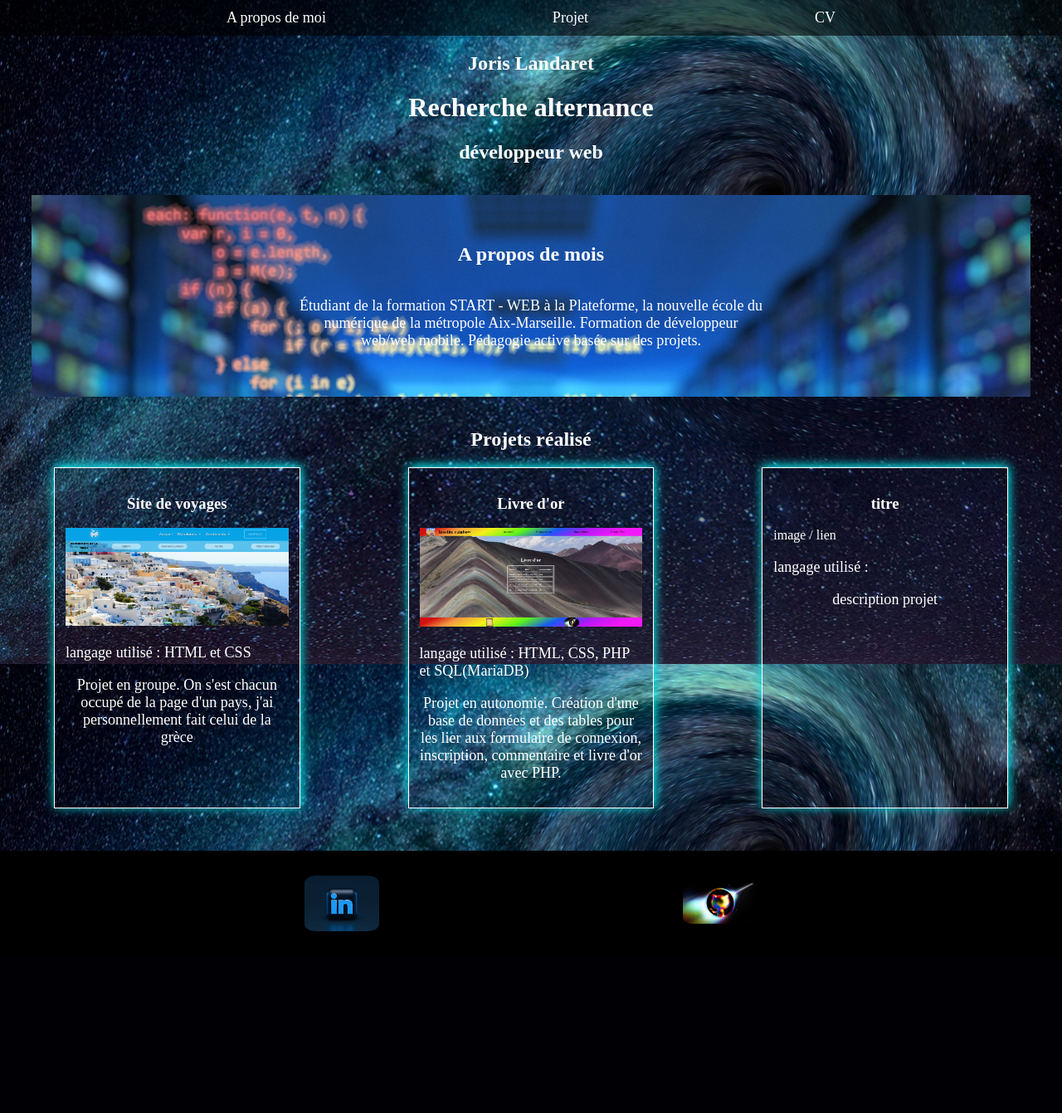
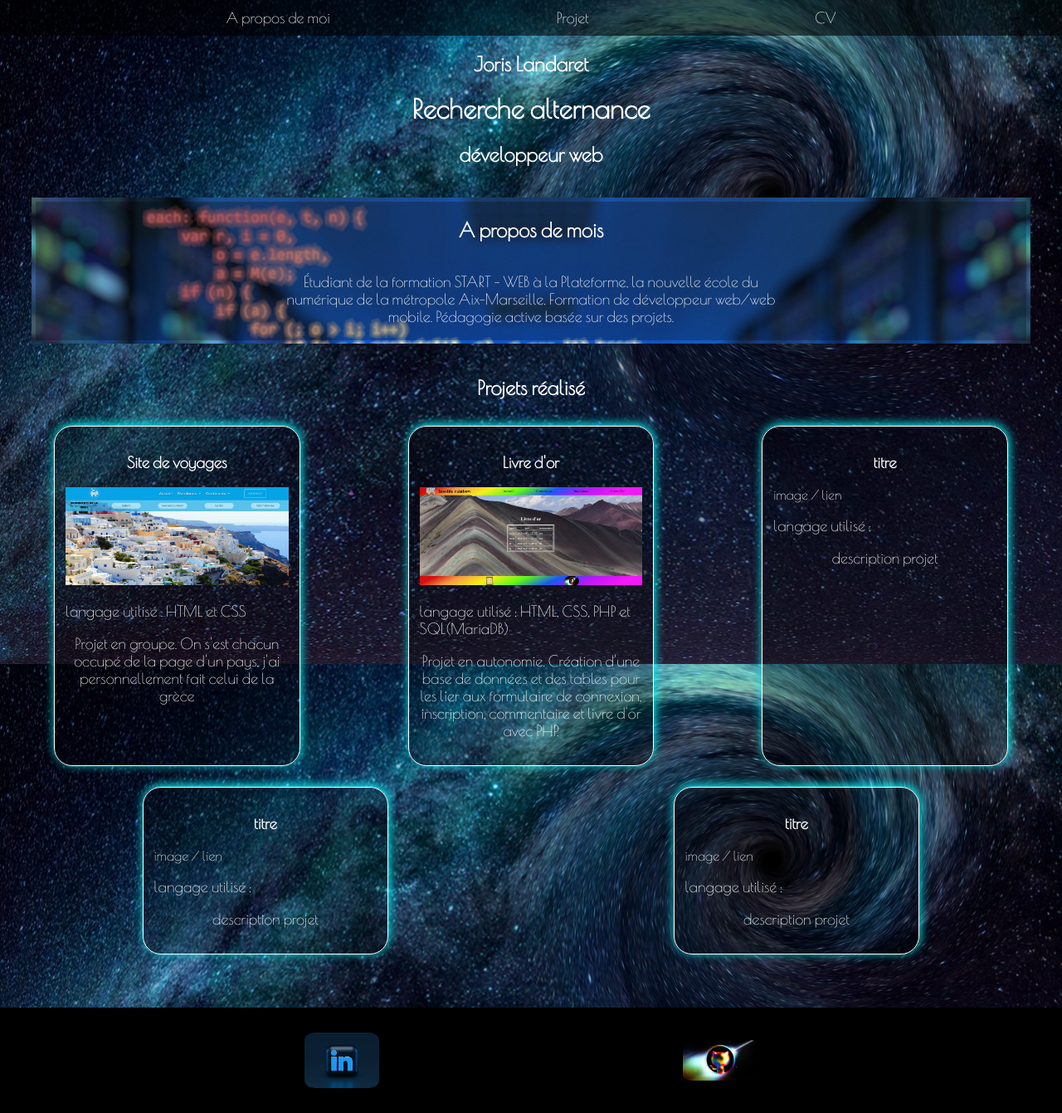
Before and after one commit to joris-landaret/site-perso, a PHP site: page / in a window 1280 px wide. Shown: the whole page at 83% size. Before the commit the page ends 1122 px from the top, so only its background shows below. Run offline with PHP 8.4, Linux system fonts and the light colour scheme.

Commit message:
Amélioration du designe

```diff
--- a/index.php
+++ b/index.php
@@ -1,3 +1,9 @@
+<?php
+
+
+
+?>
+
 <!DOCTYPE html>
 <html lang="en">
 
@@ -20,6 +26,7 @@
         <h2 class="titre">Joris Landaret</h2>
         <h1 class="titre">Recherche alternance</h1>
         <h2 class="titre">développeur web</h2>
+        <div id="back">
             <div id="ok">
                 <h2 class="titre" id="titre_moi">A propos de mois</h2>
                 <p class="titre text">
@@ -29,6 +36,7 @@
                     Formation de développeur web/web mobile.
                     Pédagogie active basée sur des projets.
                 </p>
+            </div>
         </div>
 
         <h2 class="titre">Projets réalisé</h2>
@@ -58,6 +66,20 @@
                 <p class="langue">langage utilisé : </p>
                 <p>description projet</p>
             </div>
+
+            <div class="mes_projets">
+                <h3 class="titre">titre</h3>
+                <a href="" target="_blank"><img src="" alt="">image / lien</a>
+                <p class="langue">langage utilisé : </p>
+                <p>description projet</p>
+            </div>
+
+            <div class="mes_projets">
+                <h3 class="titre">titre</h3>
+                <a href="" target="_blank"><img src="" alt="">image / lien</a>
+                <p class="langue">langage utilisé : </p>
+                <p>description projet</p>
+            </div>
         </div>
 
         <div></div>
--- a/style.css
+++ b/style.css
@@ -1,4 +1,7 @@
+@import url('https://fonts.googleapis.com/css2?family=Poiret+One&display=swap');
+
 body {
+    font-family: Poiret One;
     margin: 0;
     background-image: url(img/space-g7b36651f7_1920.jpg);
     background-repeat: no-repeat;
@@ -64,10 +67,7 @@ footer a img{
     text-align: center;
 }
 
-#ok {
-    display: flex;
-    flex-direction: column;
-    align-items: center;
+#back {
     background-image: url(img/source-g9e352d4f2_1920.jpg);
     background-repeat: no-repeat;
     background-size: cover;
@@ -75,11 +75,20 @@ footer a img{
     margin: 3%;
 }
 
+#ok {
+    display: flex;
+    flex-direction: column;
+    align-items: center;
+    background-color: #00000042;
+    margin: -3%;
+}
+
 /* projets réaliser */
 
 #projets {
     display: flex;
-    justify-content: space-around
+    justify-content: space-around;
+    flex-wrap: wrap;
 }
 
 #projets div {
@@ -90,6 +99,9 @@ footer a img{
 
 .mes_projets {
     width: 21%;
+    background-color: #00000042;
+    border-radius: 22px;
+    margin: 1%;
 }
 
 img {
@@ -104,3 +116,8 @@ img {
     font-size: 113%;
     text-align: center;
 }
+
+.mes_projets:hover {
+    width: 50%;
+    margin: 1%;
+}
```
Also changed, not shown: script.js (added). Lines whose indentation alone changed are shown as unchanged.
